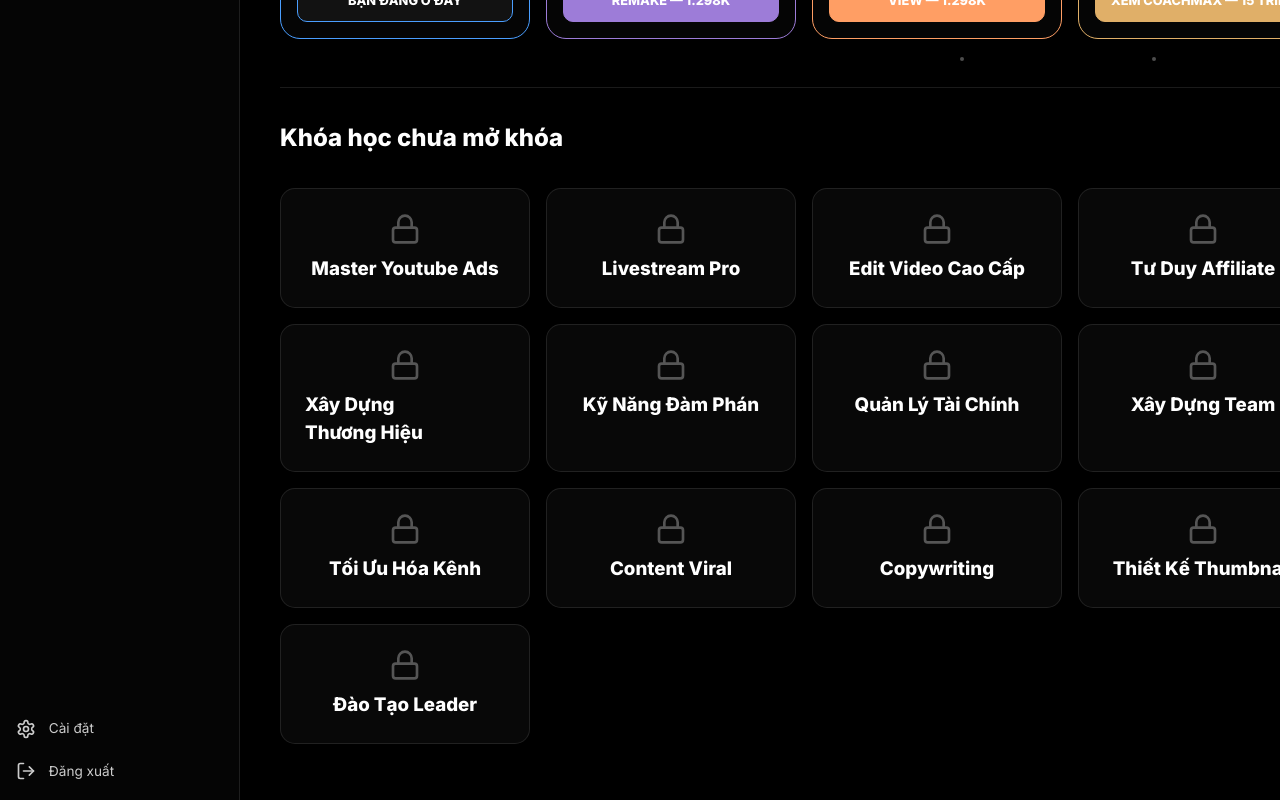
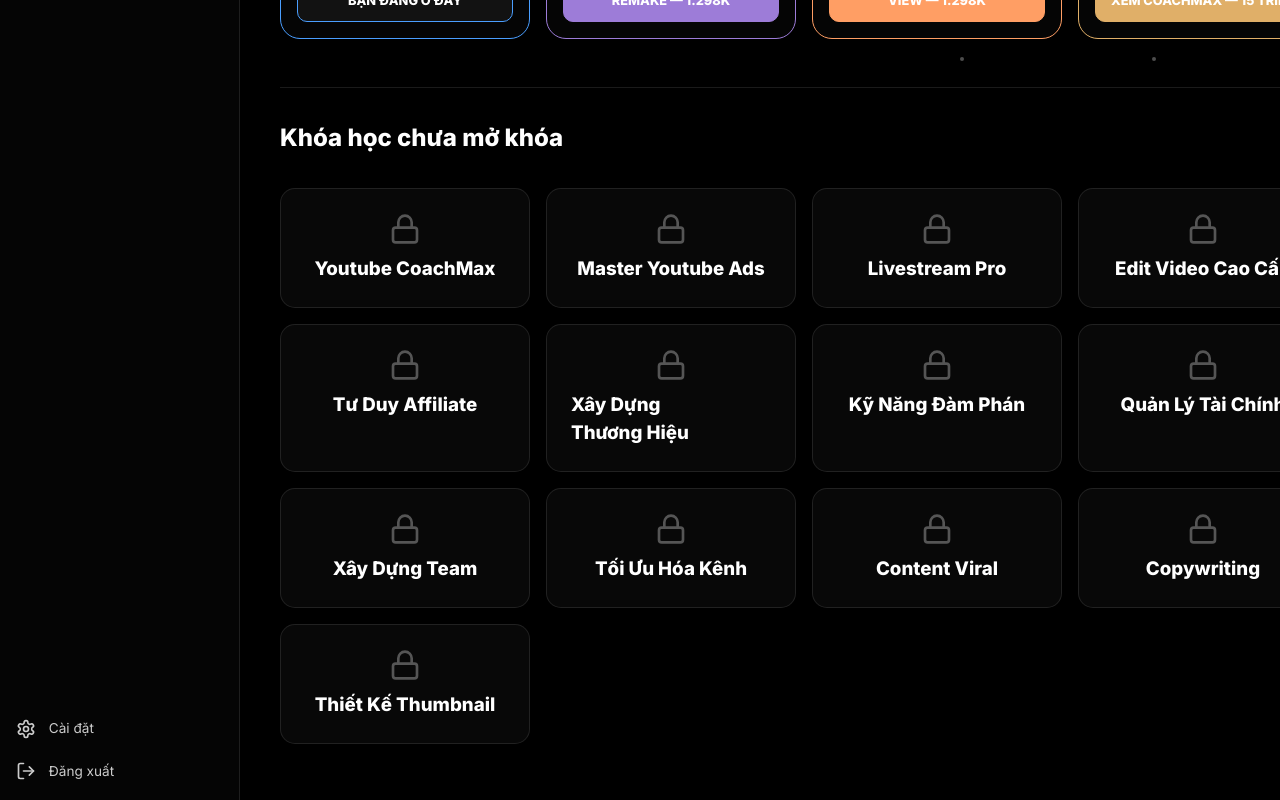
Before and after one commit to trungnguyen1592/app-phanthanhdung, a React (Vite) app: page /learning in a window 1280 px wide. Shown: the part 631-1431 px from the top of the page. Built offline with nearby package versions, Linux system fonts and the light colour scheme.

Commit message:
Feat: Add Youtube CoachMax to locked courses

```diff
--- a/src/pages/LearningGuide.tsx
+++ b/src/pages/LearningGuide.tsx
@@ -46,19 +46,19 @@ const courses = [
 ];
 
 const lockedCourses = [
-    { id: 5, title: 'Master Youtube Ads' },
-    { id: 6, title: 'Livestream Pro' },
-    { id: 7, title: 'Edit Video Cao Cấp' },
-    { id: 8, title: 'Tư Duy Affiliate' },
-    { id: 9, title: 'Xây Dựng Thương Hiệu' },
-    { id: 10, title: 'Kỹ Năng Đàm Phán' },
-    { id: 11, title: 'Quản Lý Tài Chính' },
-    { id: 12, title: 'Xây Dựng Team' },
-    { id: 13, title: 'Tối Ưu Hóa Kênh' },
-    { id: 14, title: 'Content Viral' },
-    { id: 15, title: 'Copywriting' },
-    { id: 16, title: 'Thiết Kế Thumbnail' },
-    { id: 17, title: 'Đào Tạo Leader' },
+    { id: 5, title: 'Youtube CoachMax' },
+    { id: 6, title: 'Master Youtube Ads' },
+    { id: 7, title: 'Livestream Pro' },
+    { id: 8, title: 'Edit Video Cao Cấp' },
+    { id: 9, title: 'Tư Duy Affiliate' },
+    { id: 10, title: 'Xây Dựng Thương Hiệu' },
+    { id: 11, title: 'Kỹ Năng Đàm Phán' },
+    { id: 12, title: 'Quản Lý Tài Chính' },
+    { id: 13, title: 'Xây Dựng Team' },
+    { id: 14, title: 'Tối Ưu Hóa Kênh' },
+    { id: 15, title: 'Content Viral' },
+    { id: 16, title: 'Copywriting' },
+    { id: 17, title: 'Thiết Kế Thumbnail' },
 ]
 
 const LearningGuide: React.FC = () => {
```
